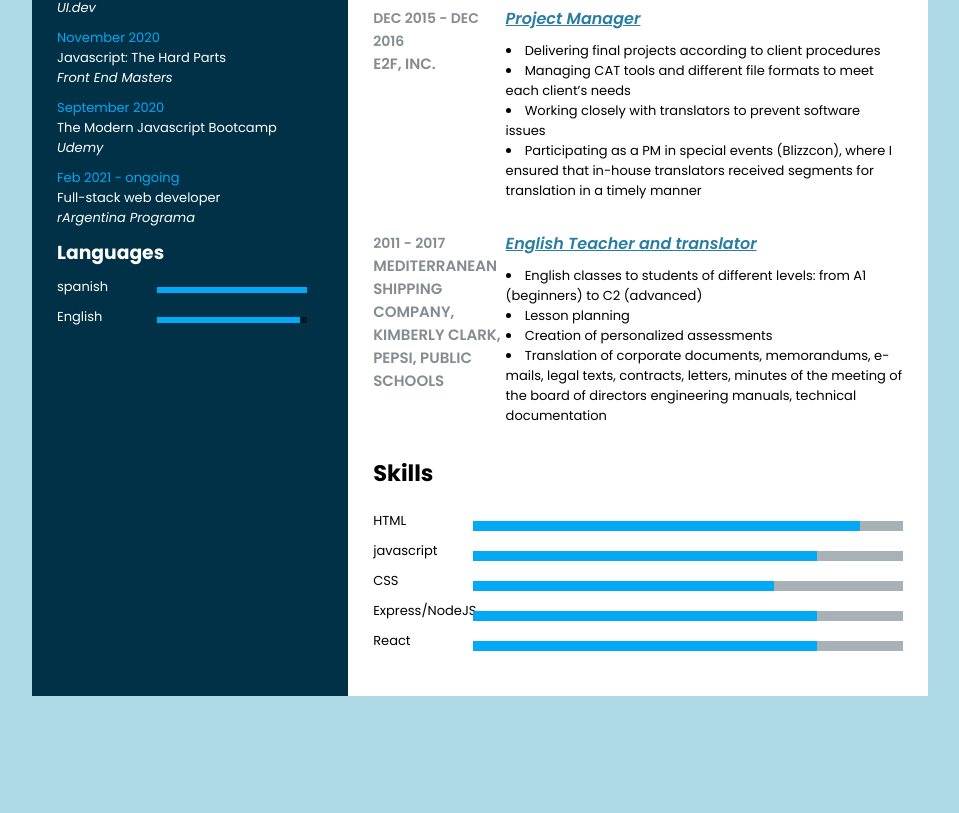
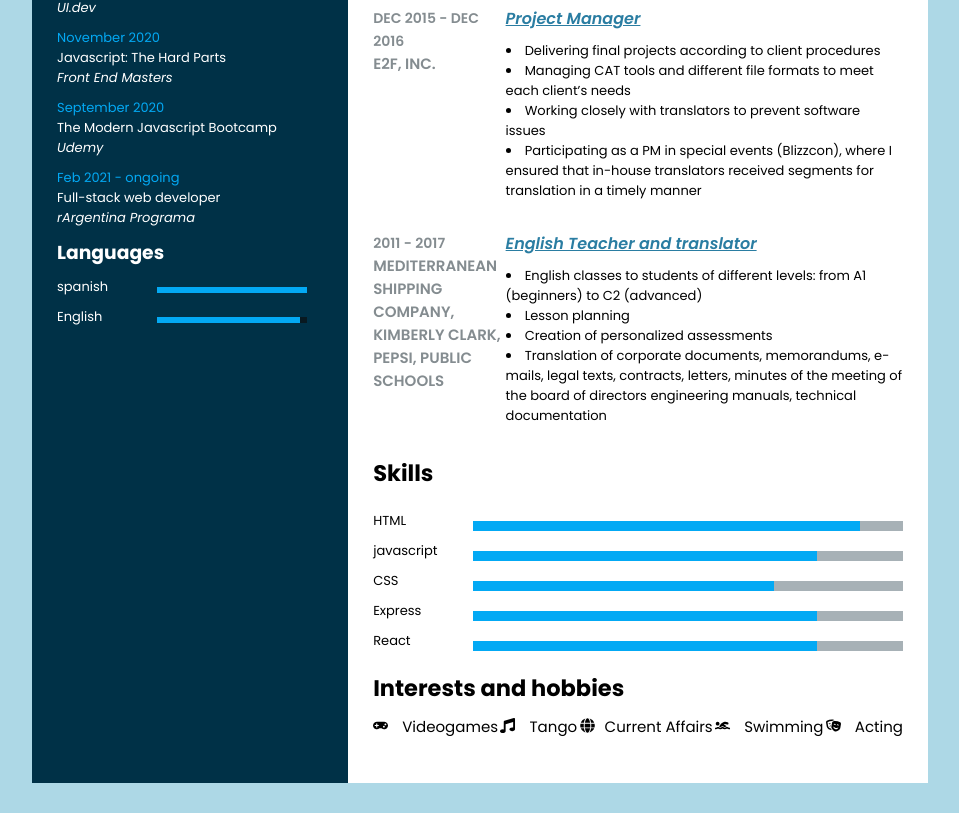
Before and after one commit to aledaquino1986/react-cv, a React (Create React App) app: page / in a window 1280 px wide. Shown: the part 1039-1852 px from the top of the page, without its empty margins (160-1119 px from the left). Before the commit the page ends 1765 px from the top, so only its background shows below. Built offline with nearby package versions, Linux system fonts and the light colour scheme.

Commit message:
finish first version of the CV

```diff
--- a/src/components/pages/right-side/RightSide.js
+++ b/src/components/pages/right-side/RightSide.js
@@ -3,30 +3,21 @@ import ExecutiveProfile from "../../sections/executive-profile/ExecutiveProfile"
 import Experience from "../../sections/experience/Experience";
 import Skills from "../../sections/skills/Skills";
 import { programmingLanguages } from "../../sections/skills/programmingLanguages";
+
 import "./rightside.css";
+import InterestsAndHobbies from "../../sections/interests-and-hobbies/InterestsAndHobbies";
 
 const RightSide = () => {
   return (
     <section className="right-side">
       <ExecutiveProfile />
       <Experience />
-
-      {/* <section className="skills">
-        <h2>Skills</h2>
-
-        <div className="skills-container">
-          <h4>HTML</h4>
-          <div className="percent">
-            <div style={{ width: "90%" }}></div>
-          </div>
-        </div>
-      </section> */}
-
       <Skills
         languages={programmingLanguages}
         heading="Skills"
         rightSide={true}
       />
+      <InterestsAndHobbies />
     </section>
   );
 };
--- /dev/null
+++ b/src/components/sections/interests-and-hobbies/InterestsAndHobbies.js
@@ -0,0 +1,50 @@
+import React from "react";
+import "./interests-and-hobbies.css";
+import { FontAwesomeIcon } from "@fortawesome/react-fontawesome";
+import {
+  faGamepad,
+  faMusic,
+  faGlobe,
+  faSwimmer,
+  faTheaterMasks
+} from "@fortawesome/free-solid-svg-icons";
+
+const InterestsAndHobbies = () => {
+  return (
+    <section className="interests-and-hobbies">
+      <h2>Interests and hobbies</h2>
+
+      <ul className="interests-and-hobbies-ul">
+        <li>
+          {" "}
+          <FontAwesomeIcon icon={faGamepad} className="hobbies-icons" />{" "}
+          Videogames
+        </li>
+        <li>
+          {" "}
+          <FontAwesomeIcon icon={faMusic} className="hobbies-icons" /> Tango
+        </li>
+        <li>
+          {" "}
+          <FontAwesomeIcon icon={faGlobe} className="hobbies-icons" />
+          Current Affairs
+        </li>
+        <li>
+          {" "}
+          <FontAwesomeIcon icon={faSwimmer} className="hobbies-icons" />{" "}
+          Swimming
+        </li>
+        <li>
+          {" "}
+          <FontAwesomeIcon
+            icon={faTheaterMasks}
+            className="hobbies-icons"
+          />{" "}
+          Acting
+        </li>
+      </ul>
+    </section>
+  );
+};
+
+export default InterestsAndHobbies;
--- /dev/null
+++ b/src/components/sections/interests-and-hobbies/interests-and-hobbies.css
@@ -0,0 +1,15 @@
+.interests-and-hobbies-ul {
+  display: flex;
+  justify-content: space-between;
+}
+
+@media screen and (max-width: 650px) {
+  .interests-and-hobbies-ul {
+    flex-direction: column;
+  }
+}
+
+.interests-and-hobbies-ul .hobbies-icons {
+  margin-right: 1rem;
+  width: 1em;
+}
--- a/src/components/sections/skills/programmingLanguages.js
+++ b/src/components/sections/skills/programmingLanguages.js
@@ -19,7 +19,7 @@ export const programmingLanguages = [
 
   {
     id: 4,
-    language: "Express/NodeJS",
+    language: "Express",
     level: "80%"
   },
 
```
